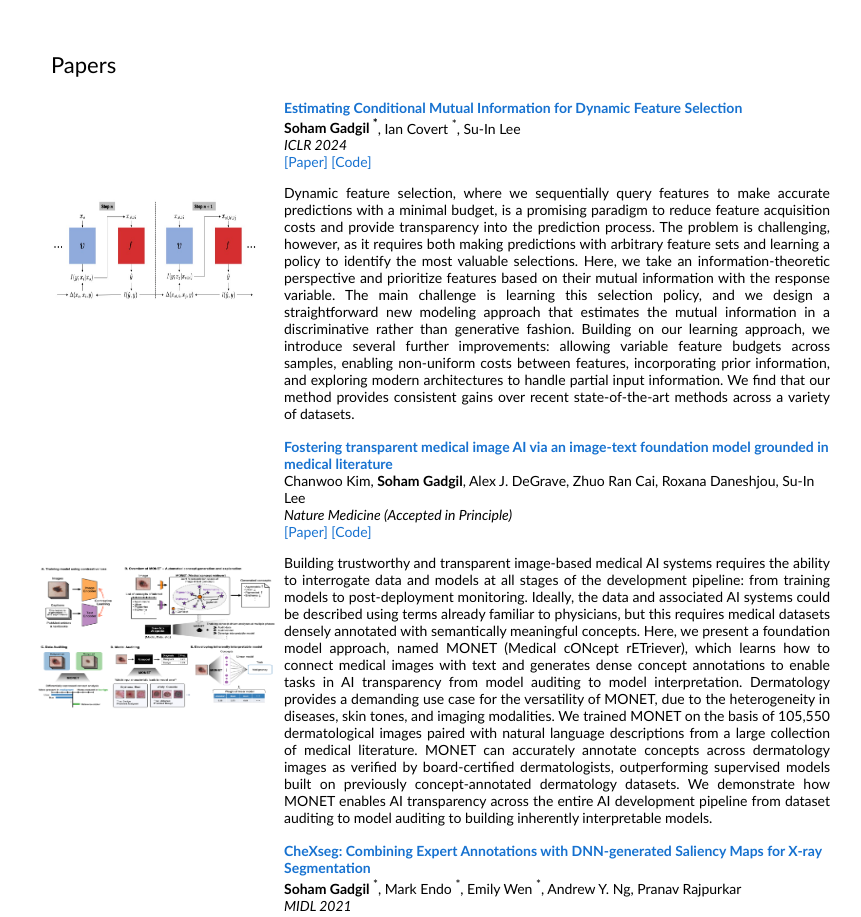
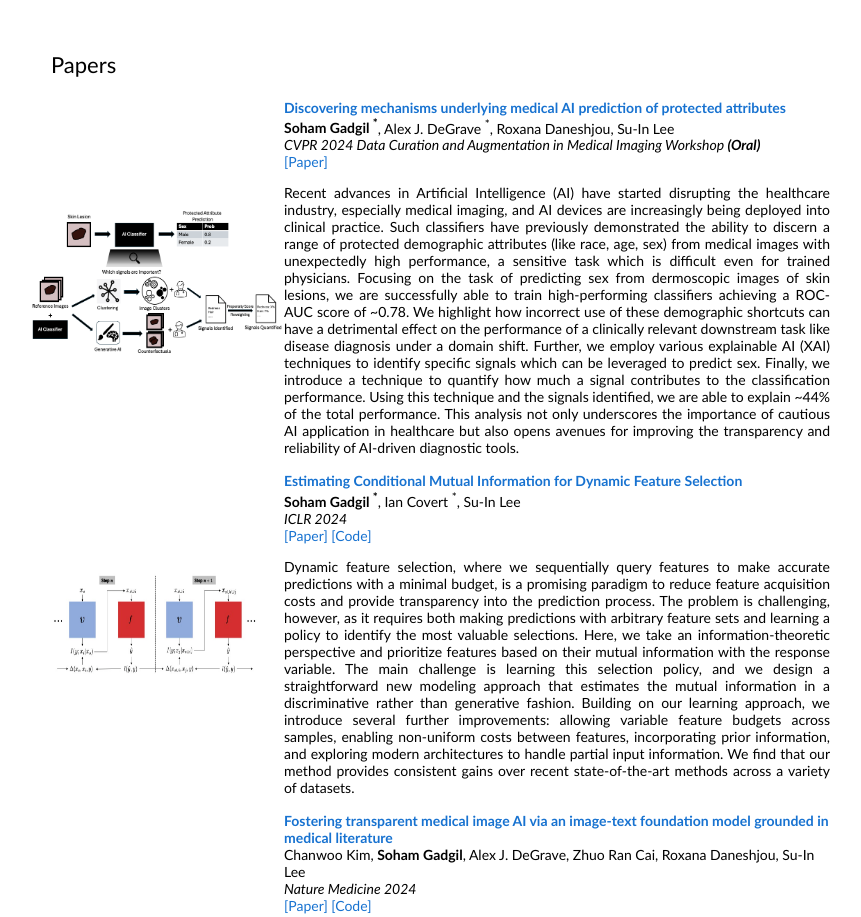
Before and after one commit to sgadgil6/sgadgil6.github.io, a plain HTML site: page index.html in a window 1280 px wide. Shown: the part 824-1741 px from the top of the page, without its empty margins (209-1070 px from the left). Drawn offline with Linux system fonts and the light colour scheme.

Commit message:
adding DCAMI paper

```diff
--- a/index.html
+++ b/index.html
@@ -90,7 +90,40 @@
 
         <table style="width:100%;border:0px;border-spacing:0px;border-collapse:separate;margin-right:auto;margin-left:auto;"><tbody>
           <!-- <heading>Publications</heading> -->
-
+          <tr>
+            <td width="30%"><img src="images/concept_figure_protected_attributes.png" alt="3DSP" width="250" height="150" style="border-style: none">
+            <td valign="top" width="70%">
+              <a href="https://www.medrxiv.org/content/10.1101/2024.04.09.24305289v1.full.pdf" target="_blank"><papertitle>Discovering mechanisms underlying medical AI prediction of protected
+                attributes</papertitle>
+              </a>
+            <br>
+            <strong> Soham Gadgil <sup>*</sup></strong>,
+            Alex J. DeGrave <sup>*</sup>,
+            Roxana Daneshjou,
+            Su-In Lee
+            <br>
+              <em>CVPR 2024 Data Curation and Augmentation in Medical Imaging Workshop <strong>(Oral)</strong> </em>
+              <!-- <font color="red">(Poster)</font> -->
+              <br>
+              <a href="https://www.medrxiv.org/content/10.1101/2024.04.09.24305289v1.full.pdf" target="_blank"> [Paper]</a>
+              <p align="justify"> Recent advances in Artificial Intelligence (AI) have
+                started disrupting the healthcare industry, especially medical imaging, and AI devices are increasingly being deployed
+                into clinical practice. Such classifiers have previously
+                demonstrated the ability to discern a range of protected demographic attributes (like race, age, sex) from medical images with unexpectedly high performance, a sensitive task
+                which is difficult even for trained physicians. Focusing on
+                the task of predicting sex from dermoscopic images of skin
+                lesions, we are successfully able to train high-performing
+                classifiers achieving a ROC-AUC score of ~0.78. We highlight how incorrect use of these demographic shortcuts can
+                have a detrimental effect on the performance of a clinically
+                relevant downstream task like disease diagnosis under a domain shift. Further, we employ various explainable AI (XAI)
+                techniques to identify specific signals which can be leveraged to predict sex. Finally, we introduce a technique to
+                quantify how much a signal contributes to the classification
+                performance. Using this technique and the signals identified, we are able to explain ~44% of the total performance.
+                This analysis not only underscores the importance of cautious AI application in healthcare but also opens avenues
+                for improving the transparency and reliability of AI-driven
+                diagnostic tools.</p>
+            </td>
+          </tr>
           <tr>
             <td width="30%"><img src="images/CMI_Concept.jpg" alt="3DSP" width="250" height="150" style="border-style: none">
             <td valign="top" width="70%">
@@ -134,7 +167,7 @@
             Roxana Daneshjou,
             Su-In Lee
             <br>
-              <em>Nature Medicine (Accepted in Principle)</em>
+              <em>Nature Medicine 2024</em>
               <!-- <font color="red">(Poster)</font> -->
               <br>
               <a href="https://www.medrxiv.org/content/medrxiv/early/2023/06/12/2023.06.07.23291119.full.pdf" target="_blank"> [Paper]</a>
```
Also changed, not shown: images/concept_figure_protected_attributes.png (added).
